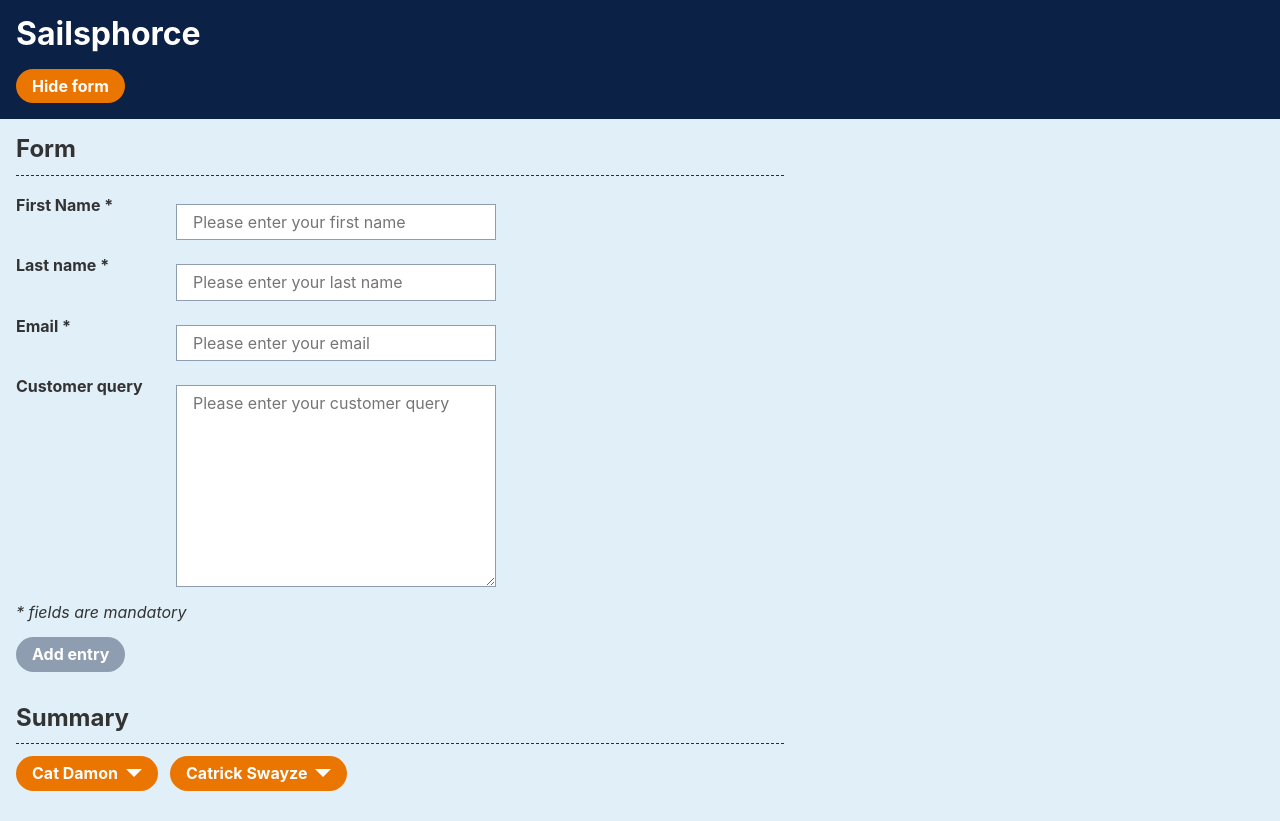
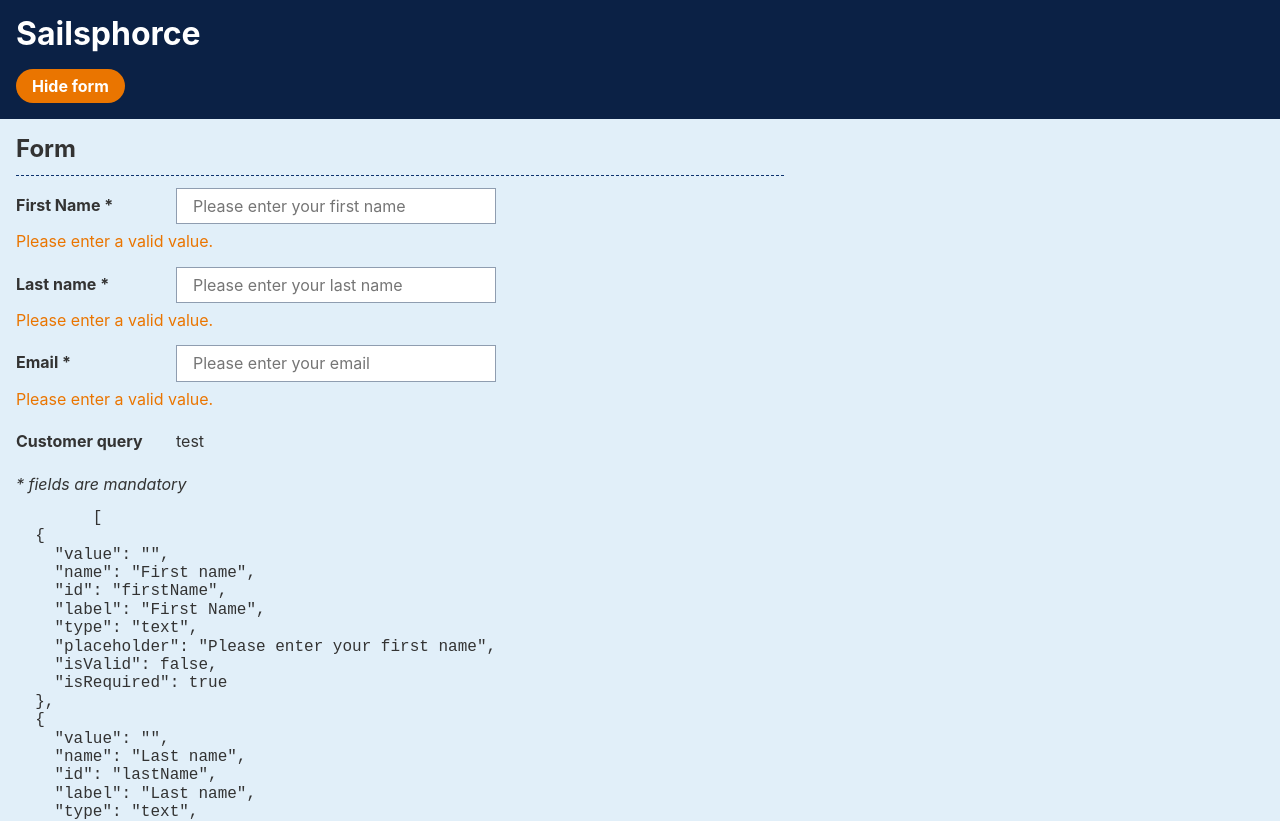
Before and after one commit to maurer2/vue-form-test, a Vue app: page / in a window 1280 px wide. Shown: the top 821 px of the page. Built offline with nearby package versions, Linux system fonts and the light colour scheme.

Commit message:
Fixed events

```diff
--- a/src/components/Field/Field.vue
+++ b/src/components/Field/Field.vue
@@ -4,44 +4,28 @@
       {{ label }}
     </label>
 
-    <template v-if="type === 'email' || type === 'text'">
+    <template v-if="type === 'textarea'">
+      test
+    </template>
+
+    <template v-else>
       <InputField
         class="input"
-        :name="name"
-        :id="id"
-        :value="value"
-        :type="type"
-        :placeholder="placeholder"
-        :required="isRequired"
-        @input="handleInput"
-        @input.once="handleInitalInput"
+        v-bind="$props"
+        @inputChange="handleInputChange"
+        @validityChange="handleValidityChange"
       />
     </template>
 
-    <template v-if="type === 'textarea'">
-      <TextareaField
-        class="textarea"
-        cols="20"
-        rows="10"
-        :name="name"
-        :id="id"
-        :value="value"
-        :placeholder="placeholder"
-        :required="isRequired"
-        @input="handleInput"
-        @input.once="handleInitalInput"
-      />
-    </template>
-
-    <p class="error" v-if="!isValid && userHasInteractedWithForm">
+    <p class="error" v-if="!isValid">
       Please enter a valid value.
     </p>
   </div>
 </template>
 
 <script lang="ts">
-import { Component, Prop, Vue, Watch, Emit } from 'vue-property-decorator';
-import { FieldType, InputType } from '@/types';
+import { Component, Prop, Vue, Emit } from 'vue-property-decorator';
+import { FieldType } from '@/types';
 
 import InputField from '@/components/InputField/InputField.vue';
 import TextareaField from '@/components/TextareaField/TextareaField.vue';
@@ -62,53 +46,25 @@ export default class Field extends Vue {
   @Prop() private isRequired!: FieldType['isRequired'];
   @Prop() private type!: FieldType['type'];
 
-  private userHasInteractedWithForm: boolean = false;
+  private hasBeenInteractedWith: boolean = false;
 
-  private isValidTextField(fieldValue: string): boolean {
-    return fieldValue.length > 0;
+  @Emit('isValidChange')
+  handleValidityChange(newValue: boolean): void {
+    const { id } = this;
+
+    console.log("isValidChange", newValue);
+
+    this.$emit('isValidChange', newValue, id);
   }
 
-  private isValidEmailField(fieldValue: string): boolean {
-    // https://emailregex.com/
-    // eslint-disable-next-line
-    const emailRegex = new RegExp(/^(([^<>()\[\]\\.,;:\s@"]+(\.[^<>()\[\]\\.,;:\s@"]+)*)|(".+"))@((\[[0-9]{1,3}\.[0-9]{1,3}\.[0-9]{1,3}\.[0-9]{1,3}])|(([a-zA-Z\-0-9]+\.)+[a-zA-Z]{2,}))$/);
-    const isValid = emailRegex.test(fieldValue);
+  // @Emit('inputChange')
+  handleInputChange(value: string): any {
+    const { id } = this;
 
-    return isValid;
-  }
-
-  handleInitalInput(): void {
-    this.userHasInteractedWithForm = true;
-  }
-
-  @Watch('value')
-  handleValueChange(newValue: string): void {
-    const {
- id, type, isValid: oldIsValid,
-} = this;
-    const eventName: string = 'isValidChange';
-
-    if (type === InputType.Textarea) {
-      return;
-    }
-
-    const newIsValid = (type === InputType.Text)
-      ? this.isValidTextField(newValue)
-      : this.isValidEmailField(newValue);
-
-    if (newIsValid !== oldIsValid) {
-      this.$emit(eventName, newIsValid, id);
-    }
-  }
-
-  @Emit('input')
-  handleInput(event: Event): string {
-    const { target } = event;
-    const newValue = (target as HTMLInputElement).value;
-
-    return newValue;
+    this.$emit('inputChange', value, id);
   }
 }
+
 </script>
 
 <style scoped lang="scss">
--- a/src/components/Form/Form.vue
+++ b/src/components/Form/Form.vue
@@ -23,12 +23,17 @@
           :is-required="field.isRequired"
           v-model.trim="field.value"
           @isValidChange="handleValidChange"
+          @inputChange="handleInputChange"
         />
       </template>
 
       <p class="hint">
         * fields are mandatory
       </p>
+
+      <pre>
+        {{ fields }}
+      </pre>
 
       <button class="button" type="submit" :disabled="!isSubmittable">
         Add entry
@@ -57,7 +62,7 @@ export default class Form extends Vue {
     return allFieldsAreValid;
   }
 
-  handleSubmit(): void {
+  private handleSubmit(): void {
     if (!this.isSubmittable) {
       return;
     }
@@ -77,7 +82,7 @@ export default class Form extends Vue {
     this.$emit('addNewEntry', formValues);
   }
 
-  handleValidChange(newIsValid: boolean, id: string): void {
+  private handleValidChange(newIsValid: boolean, id: string): void {
     if (typeof newIsValid !== 'boolean') {
       return;
     }
@@ -90,6 +95,23 @@ export default class Form extends Vue {
 
     const newFields = [...this.fields];
     newFields[fieldToUpdateIndex].isValid = newIsValid;
+
+    this.fields = newFields;
+  }
+
+  private handleInputChange(newValue: string, id: string): void {
+    if (typeof newValue !== 'string') {
+      return;
+    }
+
+    const fieldToUpdateIndex: number = this.fields.findIndex((field) => field.id === id);
+
+    if (fieldToUpdateIndex === -1) {
+      return;
+    }
+
+    const newFields = [...this.fields];
+    newFields[fieldToUpdateIndex].value = newValue;
 
     this.fields = newFields;
   }
--- a/src/components/InputField/InputField.vue
+++ b/src/components/InputField/InputField.vue
@@ -1,9 +1,4 @@
 <template>
-  <div class="field">
-    <label class="label" :class="{ 'label--is-required': isRequired }" :for="id">
-      {{ label }}
-    </label>
-
   <input
     class="input"
     :name="name"
@@ -15,11 +10,6 @@
     @input="handleInput"
     @input.once="handleInitalInput"
   >
-
-    <p class="error" v-if="!isValid && userHasInteractedWithForm">
-      Please enter a valid value.
-    </p>
-  </div>
 </template>
 
 <script lang="ts">
@@ -52,30 +42,30 @@ export default class InputField extends Vue {
     return isValid;
   }
 
-  handleInitalInput(): void {
+  private handleInitalInput(): void {
     this.hasBeenInteractedWith = true;
   }
 
   @Watch('value')
-  handleValueChange(newValue: string): void {
+  private handleValueChange(newValue: string): void {
     const { id, type, isValid: oldIsValid } = this;
-    const eventName: string = 'isValidChange';
 
     const newIsValid = (type === InputType.Text)
       ? this.isValidTextField(newValue)
       : this.isValidEmailField(newValue);
 
     if (newIsValid !== oldIsValid) {
-      this.$emit(eventName, newIsValid, id);
+      this.$emit('validityChange', newIsValid, id);
     }
   }
 
-  @Emit('input')
-  handleInput(event: Event): string {
+  private handleInput(event: Event): void {
     const { target } = event;
+    const { id } = this;
+
     const newValue = (target as HTMLInputElement).value;
 
-    return newValue;
+    this.$emit('inputChange', newValue, id);
   }
 }
 </script>
--- a/src/components/TextareaField/TextareaField.vue
+++ b/src/components/TextareaField/TextareaField.vue
@@ -1,9 +1,4 @@
 <template>
-  <div class="field">
-    <label class="label" :class="{ 'label--is-required': isRequired }" :for="id">
-      {{ label }}
-    </label>
-
   <textarea
     class="textarea"
     cols="20"
@@ -16,11 +11,6 @@
     @input="handleInput"
     @input.once="handleInitalInput"
   />
-
-    <p class="error" v-if="!isValid && userHasInteractedWithForm">
-      Please enter a valid value.
-    </p>
-  </div>
 </template>
 
 <script lang="ts">
--- a/vue.config.js
+++ b/vue.config.js
@@ -4,7 +4,7 @@ module.exports = {
     loaderOptions: {
       scss: {
         prependData: `
-          @import "src/variables.scss";
+          @import './src/variables.scss';
         `,
       },
     },
```
Lines whose indentation alone changed are shown as unchanged.
